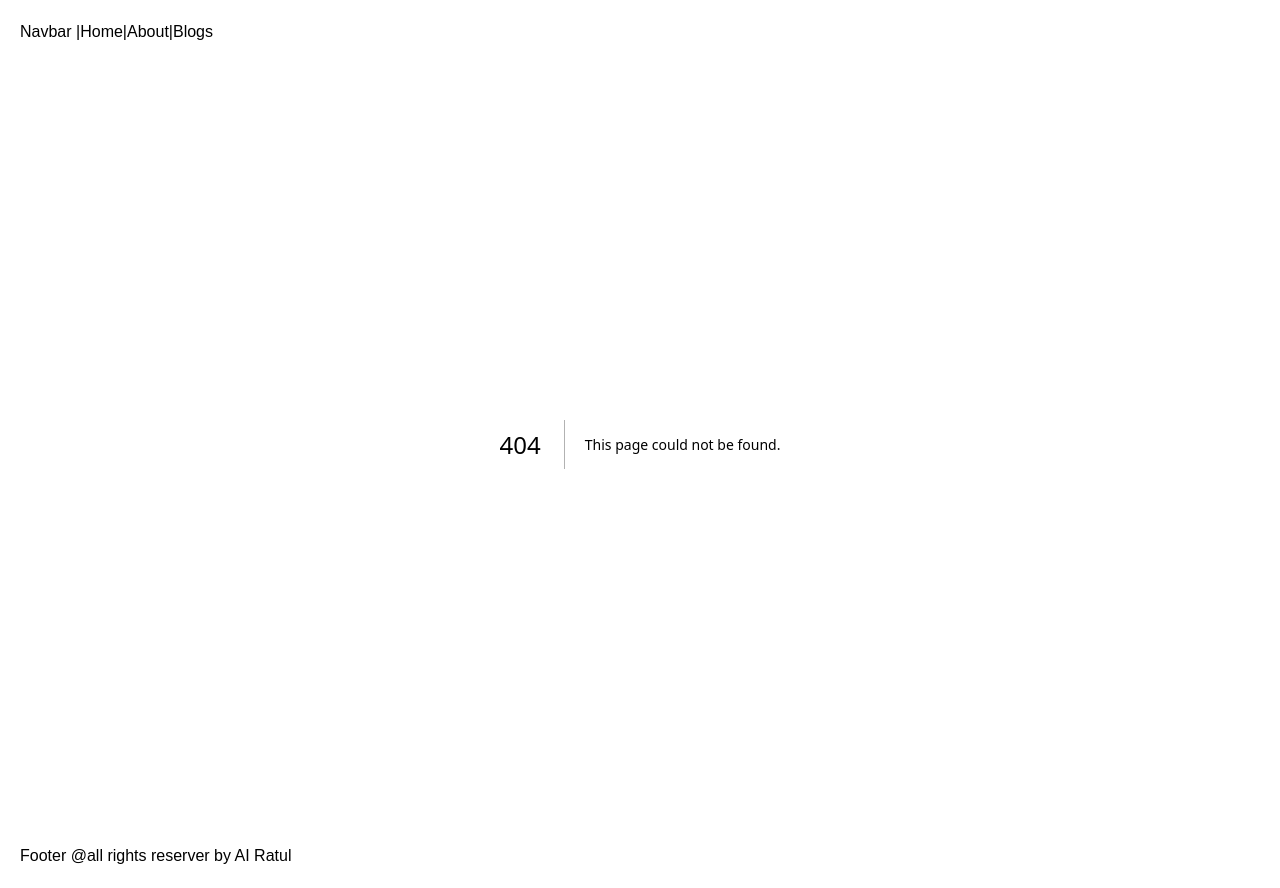
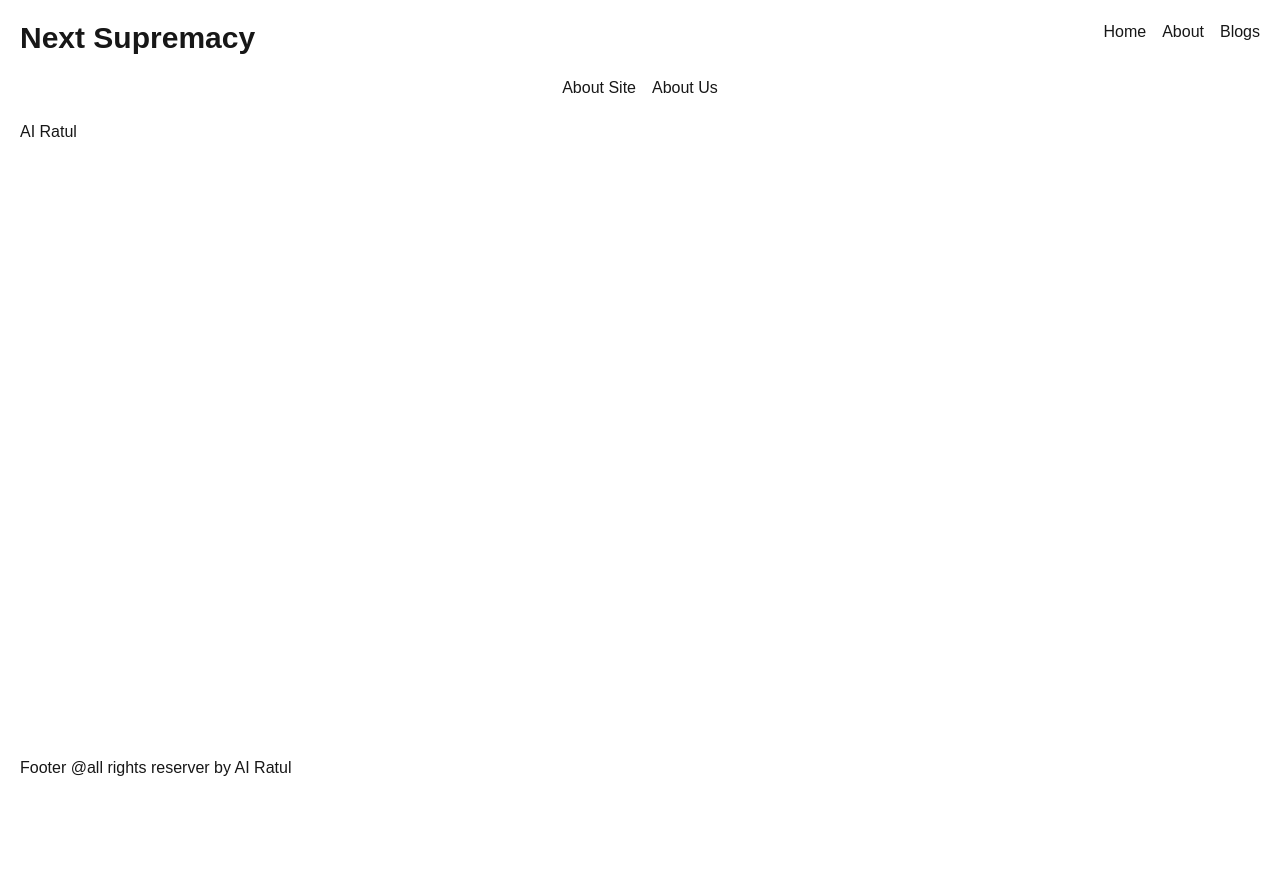
Before and after one commit to ash-124/next-supremacy, a Next.js app: page /about/developer in a window 1280 px wide. Before the commit this address had no page. After the commit the page ends 800 px from the top, so only its background shows below. Built offline with nearby package versions, Linux system fonts and the light colour scheme.

Commit message:
Created filebased route also dynamic routes

```diff
--- a/Components/Navbar/Navbar.jsx
+++ b/Components/Navbar/Navbar.jsx
@@ -1,9 +1,19 @@
+import Link from 'next/link';
 import React from 'react';
 
 const Navbar = () => {
     return (
-        <div>
-            Navbar |Home|About|Blogs
+        <div className='flex justify-between'>
+            <div>
+                <p className=' text-3xl font-bold '>Next Supremacy</p>
+            </div>
+            <div>
+                <ul className='flex gap-4 items-center'>
+                    <li><Link href={'/'}>Home</Link> </li>
+                    <li><Link href={'/about'}>About</Link> </li>
+                    <li><Link href={'/blogs'}>Blogs</Link> </li>
+                </ul>
+            </div>
         </div>
     );
 };
--- /dev/null
+++ b/app/about/developer/page.js
@@ -0,0 +1,11 @@
+import React from 'react';
+
+const AboutDeveloper = () => {
+    return (
+        <div>
+            AI Ratul
+        </div>
+    );
+};
+
+export default AboutDeveloper;
--- /dev/null
+++ b/app/about/layout.js
@@ -0,0 +1,18 @@
+import Link from 'next/link';
+import React from 'react';
+
+const AboutLayout = ({ children }) => {
+    return (
+        <div>
+            <nav className='my-5 flex items-center justify-center'>
+                <ul className='flex gap-4 items-center'>
+                    <li><Link href={'/about/next-supremacy'}>About Site</Link> </li>
+                    <li><Link href={'/about/developer'}>About Us</Link> </li>
+                </ul>
+            </nav>
+            {children}
+        </div>
+    );
+};
+
+export default AboutLayout;
--- /dev/null
+++ b/app/about/next-supremacy/page.js
@@ -0,0 +1,11 @@
+import React from 'react';
+
+const Next = () => {
+    return (
+        <div>
+            next .....
+        </div>
+    );
+};
+
+export default Next;
--- /dev/null
+++ b/app/blogs/blog/[id]/page.js
@@ -0,0 +1,12 @@
+import React from 'react';
+
+const BlogDetails = ({params}) => {
+    const {id} = params;
+    return (
+        <div>
+            {id};
+        </div>
+    );
+};
+
+export default BlogDetails;
```
